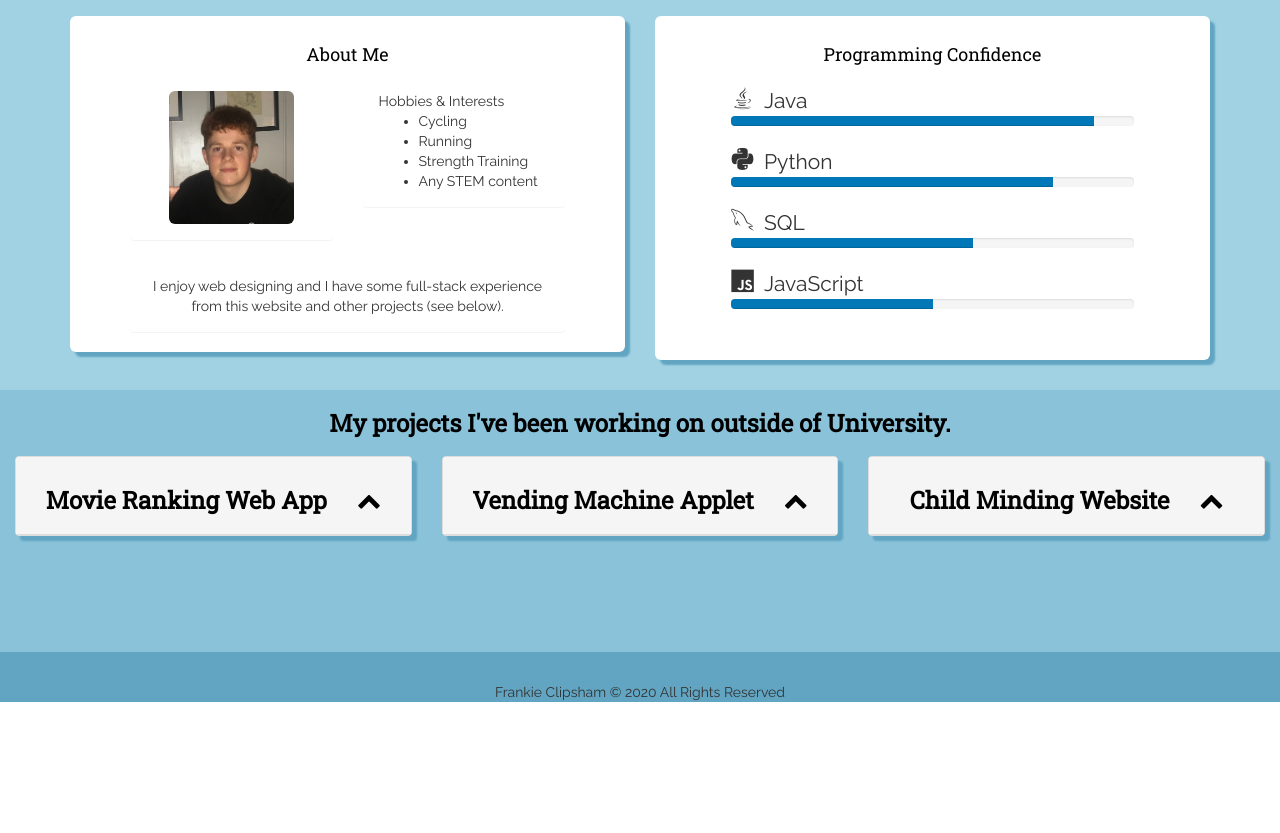
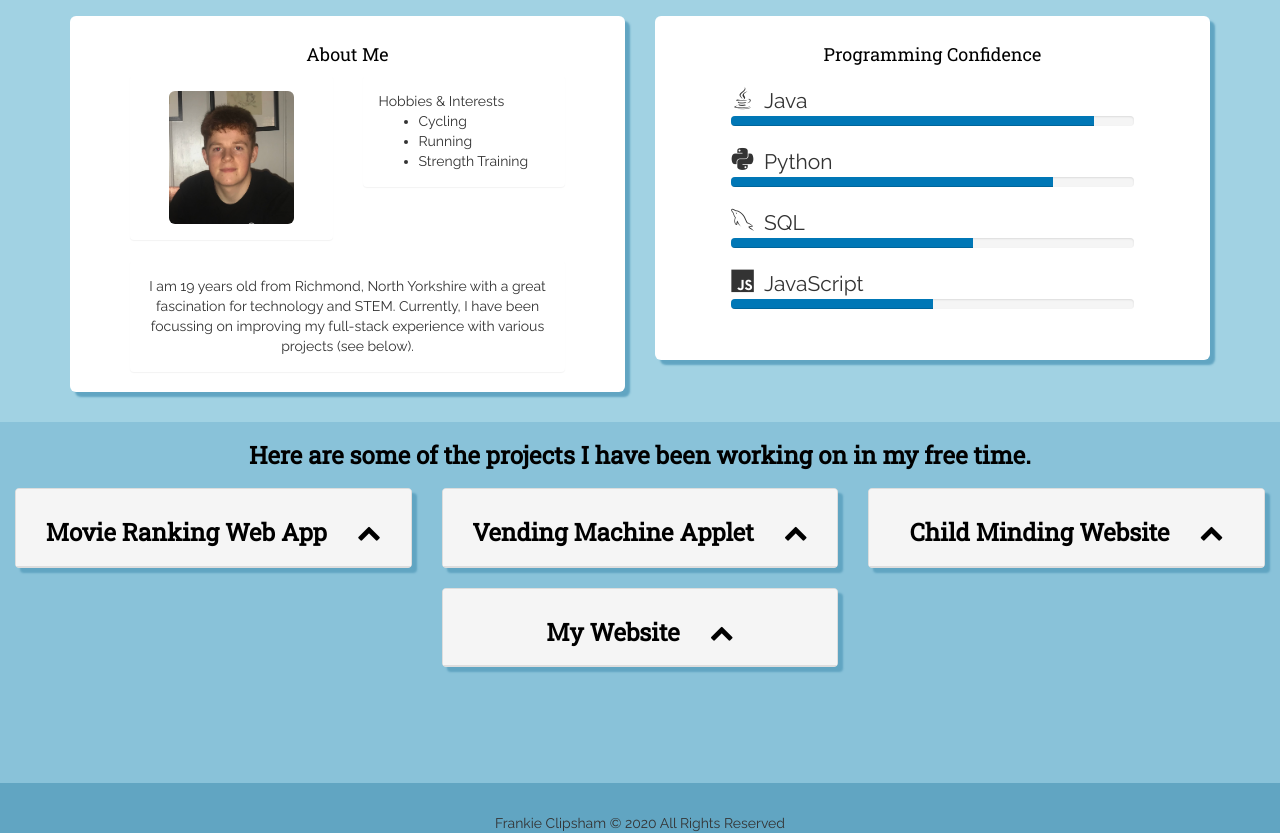
Before and after one commit to frank-64/Movie-Smash, a Django app: page / in a window 1280 px wide. Shown: the part 215-1048 px from the top of the page. Before the commit the page ends 917 px from the top, so only its background shows below. Run offline with Django 3.2, Linux system fonts and the light colour scheme; some libraries are stand-ins or nearby versions.

Commit message:
- Removed static file print tests from settings.py - Altered index.html - Altered README.md

```diff
--- a/django_project/settings.py
+++ b/django_project/settings.py
@@ -124,7 +124,4 @@ STATIC_URL = '/public/static/'
 STATICFILES_DIRS = [os.path.join(BASE_DIR, "/public/static"),
   #'/var/www/static/',
 ]
-print(STATICFILES_DIRS)
-
 STATIC_ROOT = os.path.join(os.path.dirname(BASE_DIR), "Django-Website/public/static")
-print(STATIC_ROOT)
--- a/movie_smash/templates/index.html
+++ b/movie_smash/templates/index.html
@@ -56,7 +56,6 @@
                                   <li>Cycling</li>
                                   <li>Running</li>
                                   <li>Strength Training</li>
-                                  <li>Any STEM content</li>
                               </ul>
                           </div>
                         </div>
@@ -66,7 +65,7 @@
                       <div class="col-lg-12 col-md-12 col-sm-12 col-xs-12">
                         <div class="panel about" style="margin-bottom: 0">
                           <div class="panel-body">
-                              <p>I enjoy web designing and I have some full-stack experience from this website and other projects (see below).</p>
+                              <p>I am 19 years old from Richmond, North Yorkshire with a great fascination for technology and STEM. Currently, I have been focussing on improving my full-stack experience with various projects (see below).</p>
                           </div>
                         </div>
                       </div>
@@ -121,12 +120,12 @@
 
 
 <div class="c1 container-fluid bg-3 text-center">
-  <h3 style="margin-bottom: 0">My projects I've been working on outside of University.</h3><br>
+  <h3 style="margin-bottom: 0">Here are some of the projects I have been working on in my free time.</h3><br>
   <div class="row">
     <div class="col-lg-4 col-md-6 col-sm-12 col-xs-12">
       <div class="panel panel-default">
           <div class="panel-heading">
-              <h3>Movie Ranking Web App<a data-toggle="collapse" href="#smash_panel" title="Read More" aria-controls="smash_panel"><i class="paneli fa fa-chevron-down" aria-hidden="true"></i></a></h3>
+              <h3>Movie Ranking Web App<a data-toggle="collapse" href="#smash_panel" title="Read More" aria-controls="smash_panel" style="text-align: right"><i class="paneli fa fa-chevron-down" aria-hidden="true"></i></a></h3>
           </div>
           <div id="smash_panel" class="collapse">
               <div class="panel-body">
@@ -158,7 +157,7 @@
     <div class="col-lg-4 col-md-6 col-sm-12 col-xs-12">
       <div class="panel panel-default">
           <div class="panel-heading">
-              <h3>Vending Machine Applet<a data-toggle="collapse" href="#java_panel" title="Read More" aria-controls="java_panel"><i class="paneli fa fa-chevron-down" aria-hidden="true"></i></a></h3>
+              <h3>Vending Machine Applet<a data-toggle="collapse" href="#java_panel" title="Read More" aria-controls="java_panel" style="text-align: right"><i class="paneli fa fa-chevron-down" aria-hidden="true"></i></a></h3>
           </div>
           <div id="java_panel" class="collapse">
               <div class="panel-body">
@@ -185,7 +184,7 @@
     <div class="col-lg-4 col-md-6 col-sm-12 col-xs-12">
       <div class="panel panel-default">
           <div class="panel-heading">
-              <h3>Child Minding Website<a data-toggle="collapse" href="#child_mind_panel" title="Read More" aria-controls="child_mind_panel"><i class="paneli fa fa-chevron-down" aria-hidden="true"></i></a></h3>
+              <h3>Child Minding Website<a data-toggle="collapse" href="#child_mind_panel" title="Read More" aria-controls="child_mind_panel" style="text-align: right"><i class="paneli fa fa-chevron-down" aria-hidden="true"></i></a></h3>
           </div>
           <div id="child_mind_panel" class="collapse">
               <div class="panel-body">
@@ -238,6 +237,32 @@
       </div>
     </div>
   </div>
+<div class="row">
+    <div class="col-lg-4 col-md-6 col-sm-12 col-xs-12">
+    </div>
+    <div class="col-lg-4 col-md-6 col-sm-12 col-xs-12">
+      <div class="panel panel-default">
+          <div class="panel-heading">
+              <h3>My Website<a data-toggle="collapse" href="#website_panel" title="Read More" aria-controls="java_panel" style="text-align: right"><i class="paneli fa fa-chevron-down" aria-hidden="true"></i></a></h3>
+          </div>
+          <div id="website_panel" class="collapse">
+              <div class="panel-body">
+                  <div class="progress">
+                      <div class="progress-bar progress-bar" role="progressbar" style="width:100%; background: #0077b6">
+                        Java
+                      </div>
+                  </div>
+                  <p>I started working on this website for the purpose of presenting my portfolio alongside potential industrial placement applications. This website was an addition to the Movie Smash Django website, I just added an index.html page. I decided to host this website using DigitalOcean which uses an Ubuntu virtual machine as the hosting solution along with Nginx and Gunicorn for serving HTTP requests and static files.</p>
+                  <ul class="list-group">
+                      <li class="list-group-item"><a href="https://github.com/RnJhbmsEquals/Django-Website" data-toggle="tooltip" title="GitHub"><i class="listi fa fa-2x fa-book"></i>GitHub Repository</a></li>
+                      </ul>
+              </div>
+          </div>
+      </div>
+    </div>
+    <div class="col-lg-4 col-md-6 col-sm-12 col-xs-12">
+    </div>
+  </div>
 </div>
 
 
```
Also changed, not shown: README.md.
